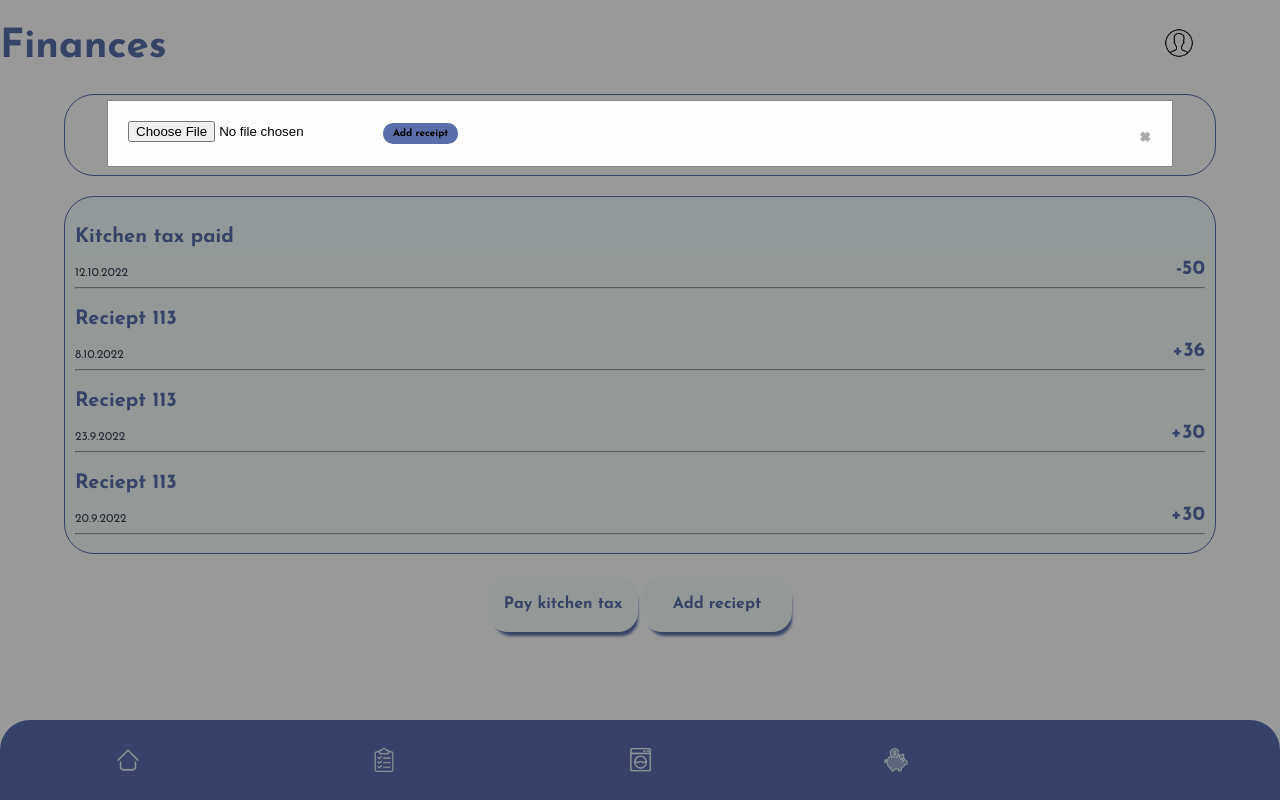
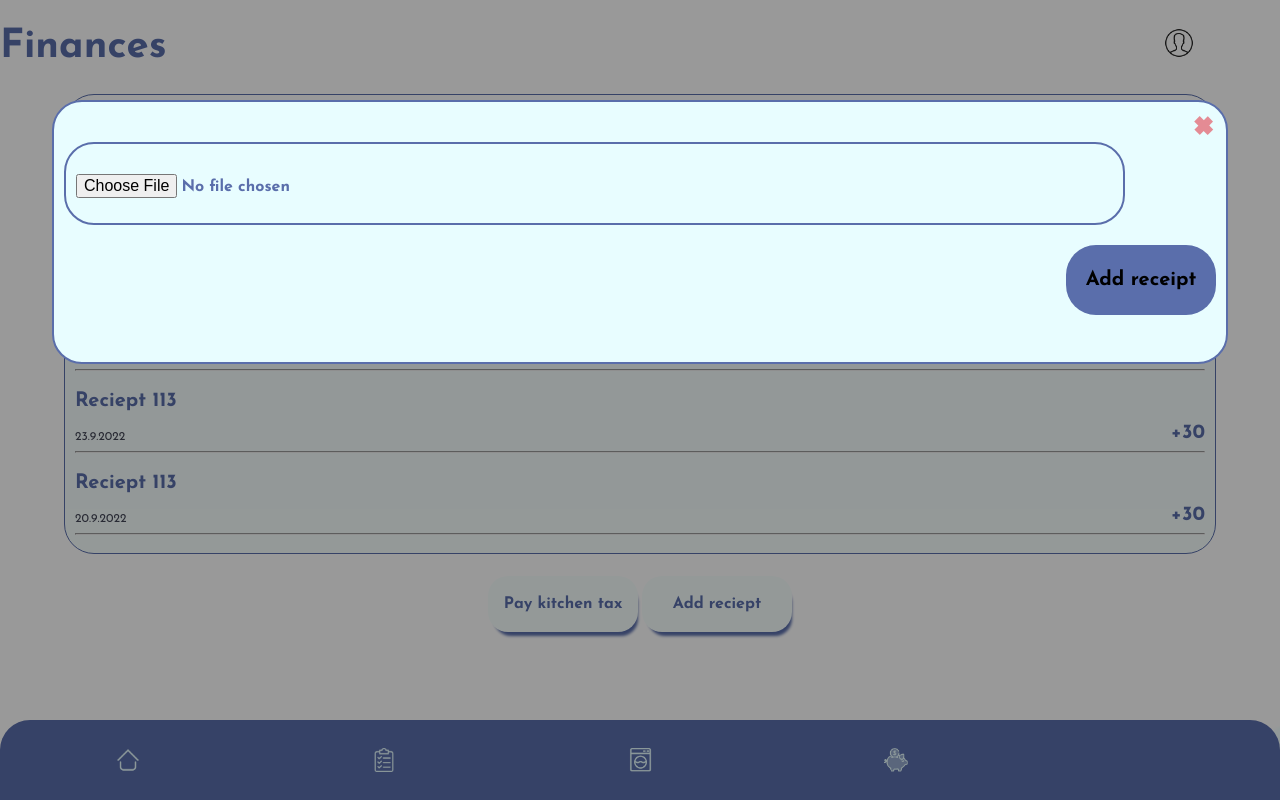
Before and after one commit to vlkeniko/dorm8s, a React (Create React App) app: page /finances in a window 1280 px wide. Both pictures are taken after a click on the button "Add reciept". Built offline with nearby package versions, Linux system fonts and the light colour scheme; a web font is replaced by a local one.

Commit message:
dialog style

```diff
--- a/src/App.css
+++ b/src/App.css
@@ -381,19 +381,23 @@ body {
 
 /* Modal Content */
 .modal-content {
-  background-color: #fefefe;
+  background-color: #e8fdff;
   margin: auto;
-  padding: 20px;
-  border: 1px solid #888;
-  width: 80%;
+  padding: 10px;
+  border: 2px solid #5A6EAB;
+  border-radius: 30px;
+  width: 90%;
+  height: 30%;
 }
 
 /* The Close Button */
 .close {
-  color: #aaaaaa;
+  color: var(--coral);
   float: right;
-  font-size: 28px;
+  top: 20px;
+  font-size: 50px;
   font-weight: bold;
+  margin-top: -15px;
 }
 
 .close:hover,
@@ -402,3 +406,32 @@ body {
   text-decoration: none;
   cursor: pointer;
 }
+
+#fileUpload{
+  width: 90%;
+  margin-top: 30px;
+  padding-left: 10px;
+  padding-right: 10px;
+  padding-top: 30px;
+  padding-bottom: 25px;
+  background-color: var(--white);
+  font-family: 'Josefin Sans', sans-serif;
+  font-weight: bold;
+  border-radius: 10px;
+  color: var(--main-blue);
+  font-size: 16px;
+  border: 2px solid #5A6EAB;
+  border-radius: 30px;
+}
+
+.reciept-button{
+  margin-left: auto;
+  margin-right: auto;
+  margin-top: 20px;
+  border-radius: 30px;
+  width: 150px;
+  height: 70px;
+  font-size: 20px;
+  float: right;
+  margin-bottom: 20px;
+}
--- a/src/components/FinanceButtons.jsx
+++ b/src/components/FinanceButtons.jsx
@@ -126,7 +126,7 @@ export default function FinanceButtons() {
             </div>
           )}
 
-          <button id="btn" value="Add receipt" onClick={handlePublish}>
+          <button className="reciept-button" id="btn" value="Add receipt" onClick={handlePublish}>
             Add receipt
           </button>
         </div>
```
